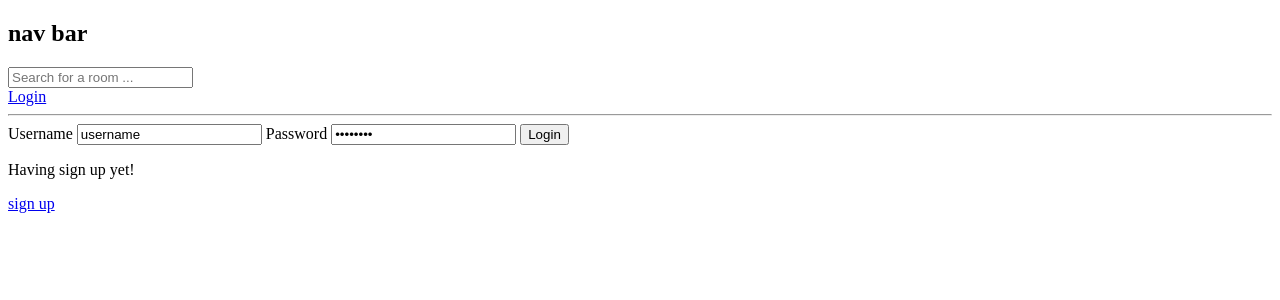
After one commit to erfanmehrjoo/studubud, a Django app: page /login/ in a window 1280 px wide. The commit adds this page. Shown: the top 300 px of the page. Run offline with Django 4.2, Linux system fonts and the light colour scheme.

Commit message:
rgisterations_system

```diff
--- a/base/urls.py
+++ b/base/urls.py
@@ -15,9 +15,13 @@ Including another URLconf
 """
 from django.contrib import admin
 from django.urls import path
-from .views import home , room , createRoom , updateroom , deleteroom
+from .views import home , room , createRoom , updateroom , deleteroom , loginPage , logoutUser , RegisterPage
+from django.contrib.auth import logout
 
 urlpatterns = [
+    path('login/' , loginPage , name='login'),
+    path('logout/' , logoutUser , name='logout'),
+    path('register/' , RegisterPage , name='register'),
     path('' , home , name='home'),
     path('room/<str:pk>' , room , name='room'),
     path('create-room/' , createRoom , name='create-room'),
--- a/base/views.py
+++ b/base/views.py
@@ -1,20 +1,72 @@
+import re
 from django.shortcuts import render , redirect
+from django.db.models import Q
+from django.contrib.auth.models import User
+from django.contrib import messages
+from django.contrib.auth import authenticate , login , logout
+from django.contrib.auth.decorators import login_required
+from django.contrib.auth.forms import UserCreationForm
+from django.contrib.auth.mixins import LoginRequiredMixin
 from django.http import HttpResponse
 from .models import Room , Topic
 from .forms import RoomForm
 # Create your views here.
+def loginPage(request):
+    page = 'login'
+    if request.user.is_authenticated:
+        return redirect('home')
+
+    if request.method == 'POST':
+        username = request.POST.get('username').lower()
+        password = request.POST.get('password')
+
+        try:
+            user = User.objects.get(username=username)
+        except:
+            messages.error(request, 'User does not exist')
+
+        user = authenticate(request, username=username, password=password)
+
+        if user is not None:
+            login(request, user)
+            return redirect('home')
+        else:
+            messages.error(request, 'Username OR password does not exit')
+
+    context = {'page': page}
+    return render(request, 'login_register.html', context)
+
+def logoutUser(request):
+    logout(request)
+    return redirect('login')
+
+def RegisterPage(request):
+    page = 'Register'
+    form = UserCreationForm()
+    if request.method == 'POST':
+        form = UserCreationForm(request.POST)
+        if form.is_valid():
+            user = form.save(commit=False)
+            user.username = user.username.lower()
+            user.save()
+            login(request , user)
+            return redirect('home')
+        else:
+            messages.error(request , 'ridi')
+    return render(request , 'login_register.html' , context={'form':form})
 
 def home(request , *args , **kwargs):
     q = request.GET.get('q') if request.GET.get('q') != None else ''
-    rooms = Room.objects.filter(topic__name__contains=q)
+    rooms = Room.objects.filter(Q(topic__name__contains=q))
+    room_count = rooms.count()
     topics = Topic.objects.all()
-    return render(request , 'home.html' , context = {'rooms':rooms , 'topics':topics})
+    return render(request , 'home.html' , context = {'rooms':rooms , 'topics':topics , 'room_count':room_count})
 
 
 def room(request ,pk):
     room = Room.objects.get(id=int(pk))
     return render(request , 'room.html' , context={'room':room})
-
+@login_required(login_url='login')
 def createRoom(request):
     form = RoomForm
     if request.method == 'POST':
@@ -24,10 +76,12 @@ def createRoom(request):
             return redirect('home')
     return render(request , 'room_form.html' , context={'form':form})
 
-
+@login_required(login_url='login')
 def updateroom(request , pk):
     room = Room.objects.get(id=int(pk))
     form = RoomForm(instance=room)
+    if request.user != room.host:
+        return HttpResponse("<h1>zayeidie<h1>")
     if request.method == 'POST':
         form = RoomForm(request.POST , instance=room)
         if form.is_valid():
@@ -37,6 +91,8 @@ def updateroom(request , pk):
 
 def deleteroom(request ,pk):
     room = Room.objects.get(id=pk)
+    if request.user != room.host:
+        return HttpResponse("<h1>zayeidie<h1>")
     if request.method == 'POST':
         room.delete()
         return redirect('home')
--- a/templates/home.html
+++ b/templates/home.html
@@ -20,6 +20,7 @@
         {% endfor %}
     </div>
     <div>
+        <h5>{{room_count}} rooms avilable</h5>
         {% for room in rooms %}
 
             <div>
--- a/templates/index.html
+++ b/templates/index.html
@@ -7,6 +7,17 @@
         <header>
             <nav>
                 <h1>nav bar</h1>
+                {% if request.user.is_authenticated %}
+                    {{ request.user }}
+                {% endif %}
+                <form action="{% url 'home' %}"  method="GET">
+                    <input type="text" name="q" placeholder="Search for a room ..."/>
+                </form>
+                {% if request.user.is_authenticated %}
+                    <a href="{% url 'logout' %}">Logout</a>
+                {% else %}
+                    <a href="{% url 'login' %}">Login</a>
+                {% endif %}
                 <hr/>
             </nav>
         </header>
--- /dev/null
+++ b/templates/login_register.html
@@ -0,0 +1,28 @@
+{% extends 'index.html' %}
+{% block content %}
+    {% if page == 'login' %}
+    <div>
+        <form action=""  method="POST">
+            {% csrf_token %}
+            <label>Username</label>
+            <input type="text" value="username" placeholder="Enter username" name="username"/>
+            <label>Password</label>
+            <input type="password" value="password" placeholder="Enter password" name="password"/>
+            <input type="submit" value="Login"/>
+        </form>
+        <p>Having sign up yet!</p>
+        <a href="{% url 'register' %}">sign up</a>
+    </div>
+    {% else %}
+    <div>
+        <form action=""  method="POST">
+            {% csrf_token %}
+            {{ form.as_p }}
+            <input type="submit" value="Register"/>
+
+        </form>
+        <p>already sign up yet!</p>
+        <a href="{% url 'login' %}">login</a>
+    </div>
+    {% endif %}
+{% endblock content %}
```
